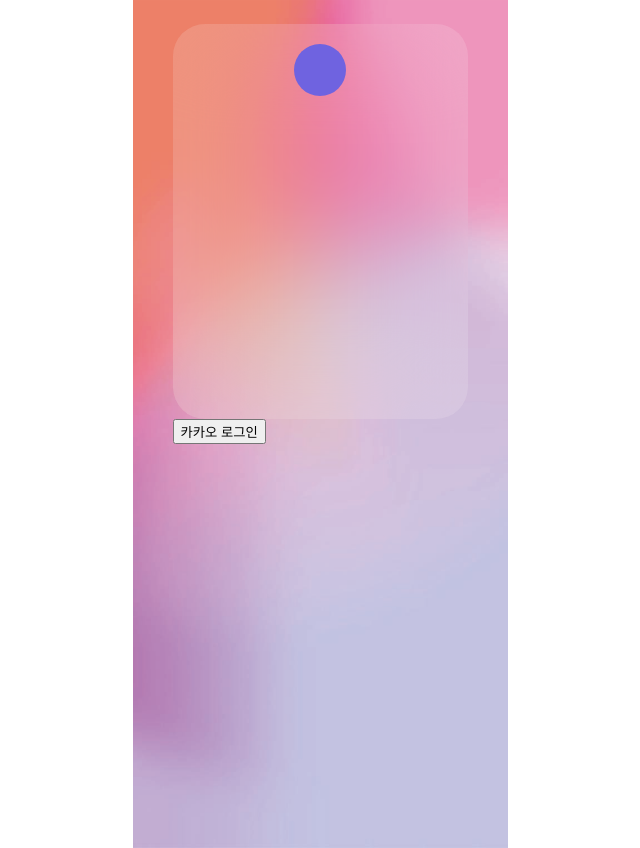
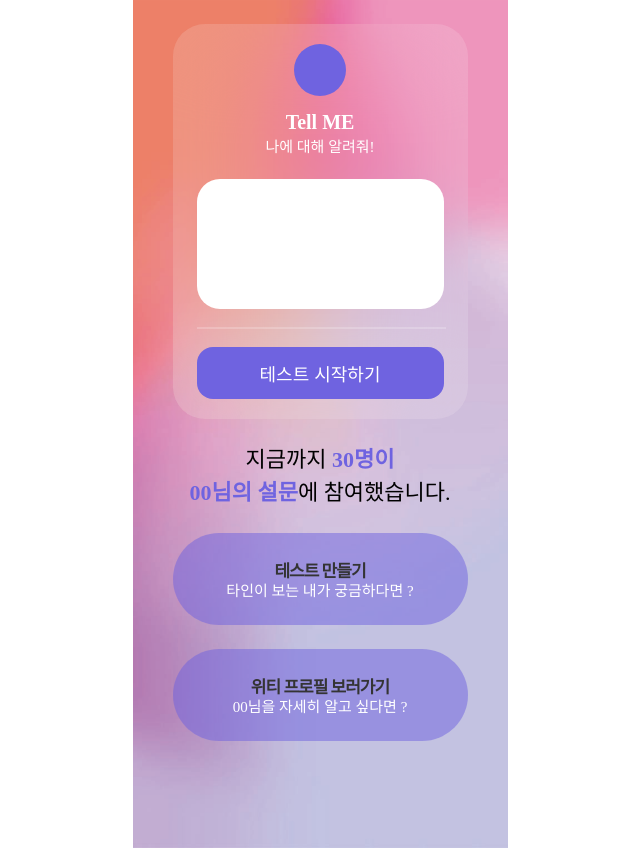
Before and after one commit to tell-me-team/Front-End, a React (Vite) app: page / in a window 1280 px wide. Shown: the whole page, without its empty margins (320-960 px from the left). Built offline with nearby package versions, Linux system fonts and the light colour scheme; what @toss/storage would draw is missing.

Commit message:
Design: [#9] 설문 시작 페이지 퍼블리싱 완료

```diff
--- /dev/null
+++ b/src/components/common/ServiceIcon.tsx
@@ -0,0 +1,15 @@
+import { styled } from "styled-components";
+
+const ServiceIcon = () => {
+  return <SServiceIcon />;
+};
+
+const SServiceIcon = styled.div`
+  width: 52px;
+  height: 52px;
+  margin-top: 20px;
+  background-color: #6f63e0;
+  border-radius: 50%;
+`;
+
+export default ServiceIcon;
--- a/src/components/mainPage/KakaoLoginButton.tsx
+++ b/src/components/mainPage/KakaoLoginButton.tsx
@@ -1,3 +1,5 @@
+import { styled } from "styled-components";
+
 const KakaoLogin = () => {
   const onKakaoLoginClick = () => {
     const CLIENT_ID = `${import.meta.env.VITE_KAKAO_API_KEY}`;
@@ -6,7 +8,18 @@ const KakaoLogin = () => {
     window.location.href = kakaoURL;
   };
 
-  return <button onClick={onKakaoLoginClick}>카카오 로그인</button>;
+  return <SButton onClick={onKakaoLoginClick}>테스트 시작하기</SButton>;
 };
 
+const SButton = styled.button`
+  width: 100%;
+  height: 52px;
+  border-radius: 16px;
+  background-color: #6f63e0;
+  border: none;
+  color: #ffffff;
+  font-size: 18px;
+  margin-top: 10px;
+`;
+
 export default KakaoLogin;
--- a/src/pages/MainPage.tsx
+++ b/src/pages/MainPage.tsx
@@ -1,13 +1,35 @@
+import { styled } from "styled-components";
+
 import KakaoLoginButton from "../components/mainPage/KakaoLoginButton";
-import { styled } from "styled-components";
+import ServiceIcon from "../components/common/ServiceIcon";
 
 function MainPage() {
   return (
     <SLayout>
-      <GlassBox>
+      <SGlassBox>
         <ServiceIcon />
-      </GlassBox>
-      <KakaoLoginButton />
+        <STitleSpan>Tell ME</STitleSpan>
+        <SSubTitleSpan>나에 대해 알려줘!</SSubTitleSpan>
+        <STestImage />
+        <hr />
+        <KakaoLoginButton />
+      </SGlassBox>
+      <SPBox>
+        <SCounterP>
+          지금까지 <HighlightText>30명이</HighlightText>
+        </SCounterP>
+        <SCounterP>
+          <HighlightText>00님의 설문</HighlightText>에 참여했습니다.
+        </SCounterP>
+      </SPBox>
+      <SFrameBox>
+        <span>테스트 만들기</span>
+        <p>타인이 보는 내가 궁금하다면 ?</p>
+      </SFrameBox>
+      <SFrameBox>
+        <span>위티 프로필 보러가기</span>
+        <p>00님을 자세히 알고 싶다면 ?</p>
+      </SFrameBox>
     </SLayout>
   );
 }
@@ -21,24 +43,85 @@ const SLayout = styled.div`
   background-size: cover;
 `;
 
-const GlassBox = styled.div`
-  width: 100%;
-  min-height: 395px;
+const SCounterP = styled.p`
+  text-align: center;
+  font-size: 22px;
+  line-height: 1.5;
+`;
+
+const SGlassBox = styled.div`
+  height: 395px;
   display: flex;
-  justify-content: center;
+  flex-direction: column;
+  align-items: center;
   background: rgba(255, 255, 255, 0.15);
   background-blend-mode: luminosity;
   backdrop-filter: blur(50px);
-  /* Note: backdrop-filter has minimal browser support */
   border-radius: 32px;
+  padding: 0 24px;
+
+  > hr {
+    width: 100%;
+    border: 0.5px solid white;
+    margin-top: 18px;
+    opacity: 0.2;
+  }
 `;
 
-const ServiceIcon = styled.div`
-  width: 52px;
-  height: 52px;
-  margin-top: 20px;
-  background-color: #6f63e0;
-  border-radius: 50%;
+const STitleSpan = styled.span`
+  font-size: 20px;
+  font-weight: 700;
+  color: #ffffff;
+  margin-top: 16px;
+`;
+
+const SSubTitleSpan = styled.span`
+  font-size: 15px;
+  color: #ffffff;
+  margin-top: 8px;
+`;
+
+const STestImage = styled.div`
+  width: 100%;
+  min-height: 130px;
+  background-color: white;
+  border-radius: 23px;
+  margin-top: 24px;
+`;
+
+const HighlightText = styled.span`
+  font-size: 22px;
+  font-weight: 700;
+  color: #6f63e0;
+`;
+
+const SPBox = styled.div`
+  margin: 24px 0;
+`;
+
+const SFrameBox = styled.div`
+  display: flex;
+  flex-direction: column;
+  justify-content: center;
+  align-items: center;
+  width: 100%;
+  height: 92px;
+  background-color: rgba(111, 99, 224, 0.5);
+  border-radius: 200px;
+  margin-bottom: 24px;
+  > span {
+    color: #343434;
+    font-size: 17px;
+    font-weight: bold;
+    letter-spacing: -1px;
+    line-height: 1.5;
+  }
+
+  > p {
+    color: #ffffff;
+    font-size: 15px;
+    font-weight: 300;
+  }
 `;
 
 export default MainPage;
```
